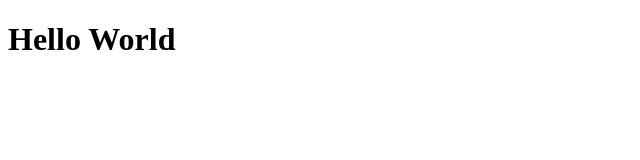
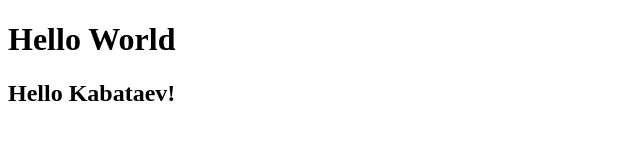
Before and after one commit to Kabataev/MyLearGit, a plain HTML site: page index.html in a window 1280 px wide. Shown: the whole page, without its empty margins (0-640 px from the left). Drawn offline with Linux system fonts and the light colour scheme.

Commit message:
add title2

```diff
--- a/index.html
+++ b/index.html
@@ -9,6 +9,6 @@
 </head>
 <body>
     <h1>Hello World</h1>
-    <h2></h2>
+    <h2>Hello Kabataev!</h2>
 </body>
 </html>
```
